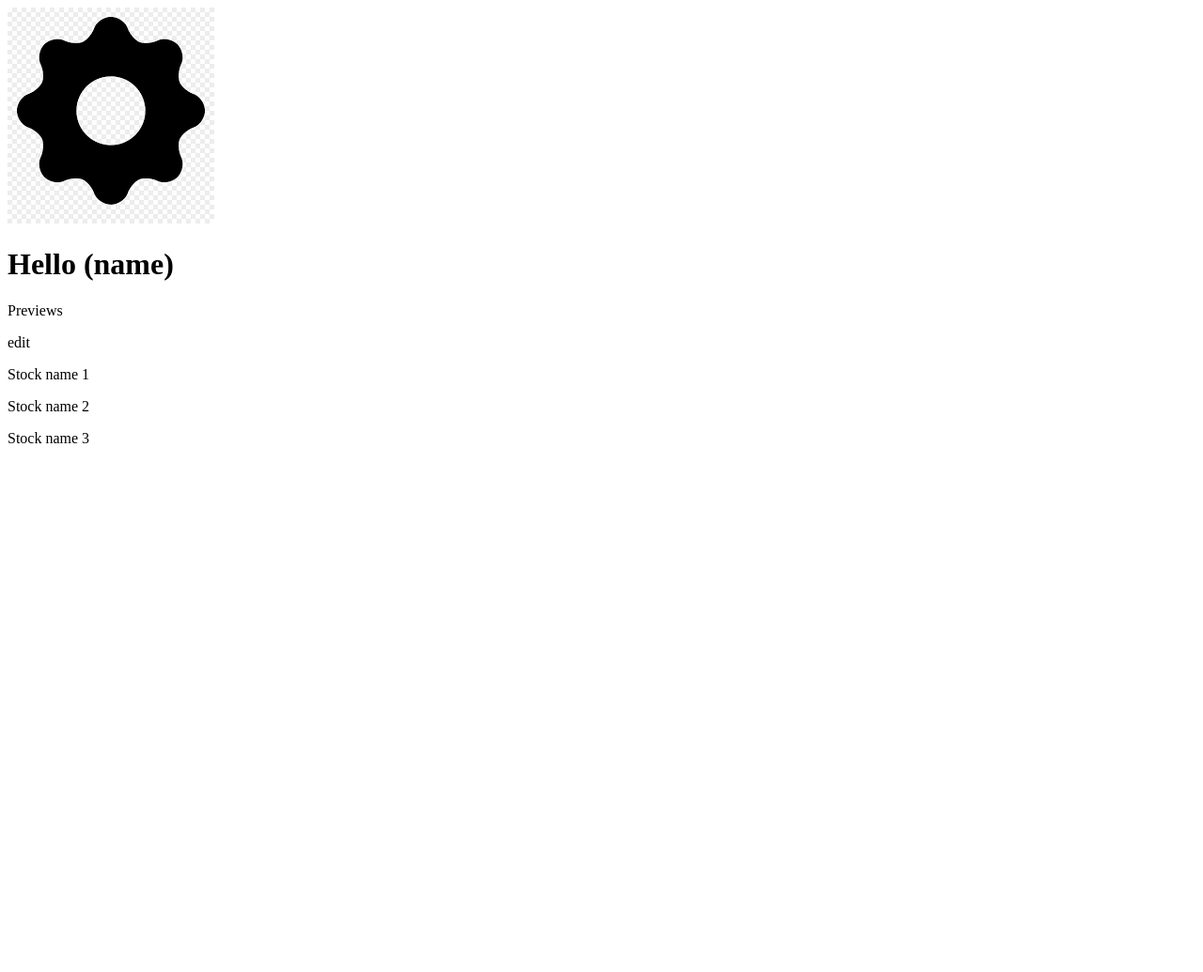
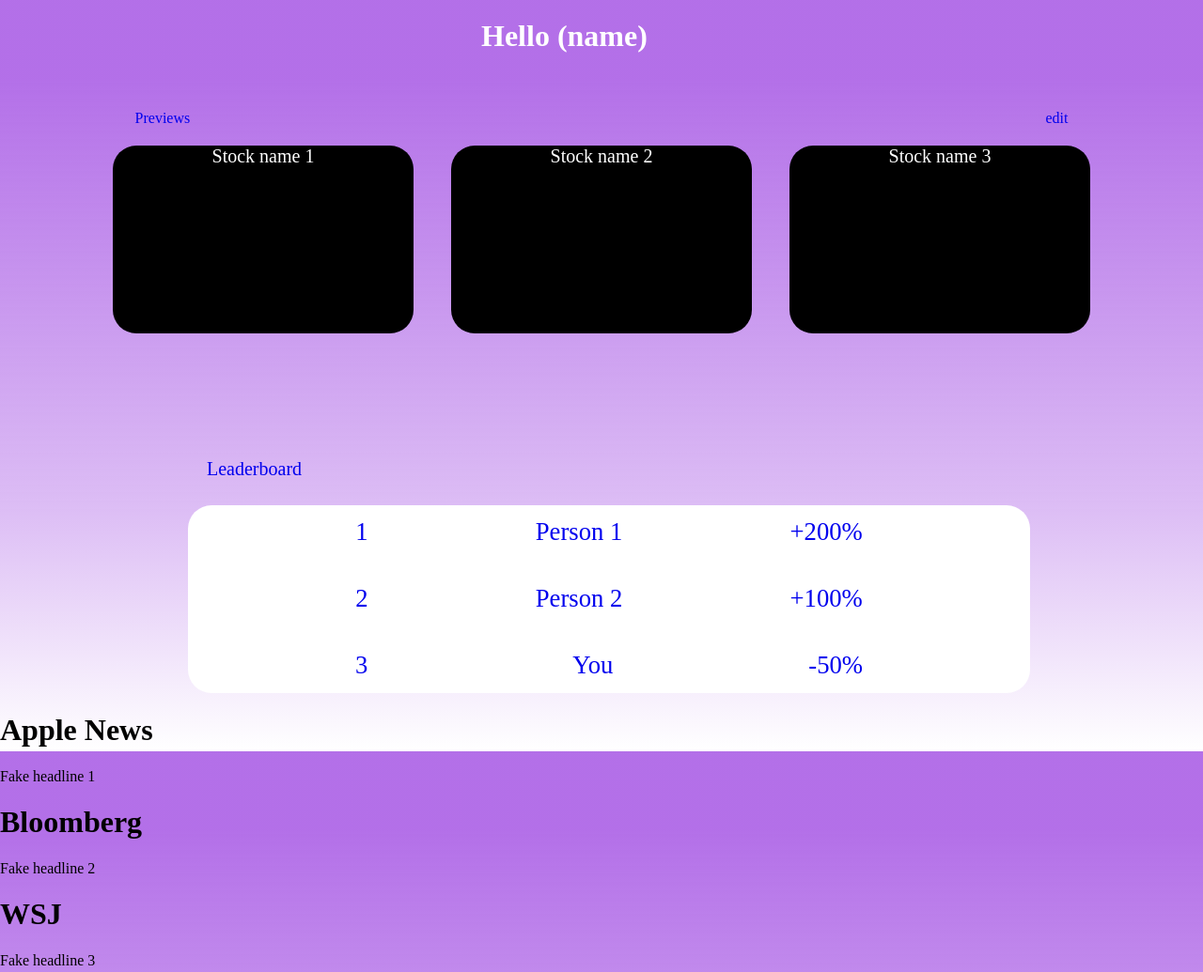
Before and after one commit to RyanSchmit/Cosmos-trading, a plain HTML site: page index.html in a window 1280 px wide. Shown: the whole page at 94% size. Before the commit the page ends 800 px from the top, so only its background shows below. Drawn offline with Linux system fonts and the light colour scheme.

Commit message:
finished preview and leaderboard for homepage

```diff
--- a/index.html
+++ b/index.html
@@ -4,25 +4,49 @@
     <meta charset="UTF-8">
     <meta http-equiv="X-UA-Compatible" content="IE=edge">
     <meta name="viewport" content="width=device-width, initial-scale=1.0">
+    <link rel="stylesheet" href="styles.css">
+    <link rel="shortcut" href="">
     <title>Cosmos Trading</title>
 </head>
 <body>
-    <a href="settings.html"><img src="settings.png"></img></a>
-    <h1 id="name">Hello (name)</h1>
+    <h1 class="name">Hello (name)</h1>
     <div class="previews">
-        <p>Previews</p>
-        <a>edit</a>
-        <div>
-            <p class="stock-preview">Stock name 1</p>
-            <p class="stock-preview">Stock name 2</p>
-            <p class="stock-preview">Stock name 3</p>
+        <div class="previews-head">
+            <a href="preview.html" class="Previews-link">Previews</a>
+            <a class="edit" href="index.html">edit</a>
+        </div>
+        <div class="stock-preview">
+            <a href="preview.html" class="stock-preview1">Stock name 1</a>
+            <a href="preview.html" class="stock-preview2">Stock name 2</a>
+            <a href="preview.html" class="stock-preview3">Stock name 3</a>
         </div>
     </div>
-    <div class="leaderboard">
-        <p></p>
+    <a href="leaderboard.html" class="leaderTxt">Leaderboard</a>
+    <div class="leaderBoard">
+        <div class="leader1">
+            <a href="leaderboard.html" class="rank">1</a>
+            <a href="leaderboard.html" class="person">Person 1</a>
+            <a href="leaderboard.html" class="percent">+200%</a>
+        </div>
+        <div class="leader2">
+            <a href="leaderboard.html" class="rank">2</a>
+            <a href="leaderboard.html" class="person">Person 2</a>
+            <a href="leaderboard.html" class="percent">+100%</a>
+        </div>
+        <div class="leader3">
+            <a href="leaderboard.html" class="rank" id="rank3">3</a>
+            <a href="leaderboard.html" class="person" id="person3">You</a>
+            <a href="leaderboard.html" class="percent">-50%</a>
+        </div>
     </div>
     <div class="Top-Stories">
-
+        <h1>Apple News</h1>
+        <p>Fake headline 1</p>
+        <h1>Bloomberg</h1>
+        <p>Fake headline 2</p>
+        <h1>WSJ</h1>
+        <p>Fake headline 3</p>
     </div>
 </body>
+<script src="script.js"></script>
 </html>
--- /dev/null
+++ b/styles.css
@@ -0,0 +1,85 @@
+body {
+    background: linear-gradient(180deg, rgba(159, 73, 226, 0.79) 10.42%, #DDBEF5 68.23%, #FFFFFF 100%);
+    height: 100%;
+    margin: 0;
+    background-repeat: no-repeat;
+    background-attachment: fixed;
+}
+
+
+.name {
+    color: white;
+    width: 20%;
+    margin: auto;
+    margin-top: 20px;
+    margin-bottom: 60px;
+}
+
+.stock-preview1,  .stock-preview2, .stock-preview3 {
+    background-color: black;
+    width: 25%;
+    height: 200px;
+    margin: 20px;
+    border-radius: 25px;
+    color: white;
+    text-align: center;
+    font-size: 15pt;
+    text-decoration: none;
+    margin-bottom: 100pt;
+}
+
+.stock-preview {
+    display: flex;
+    justify-content: center;
+}
+
+.previews-head {
+    display: flex;
+    flex-direction: row;
+    align-items: center;
+    justify-content: space-evenly;
+}
+
+.edit {
+    text-decoration: none;
+}
+
+.Previews-link {
+    margin-right: 575pt;
+    text-decoration: none;
+}
+
+.leaderBoard {
+    background-color: white;
+    border-radius: 25px;
+    width: 70%;
+    height: 200px;
+    margin-left: 150pt;
+    margin-top: 20pt;
+}
+
+.leader1, .leader2, .leader3 {
+    display: flex;
+    justify-content: space-evenly;
+}
+
+.rank, .person, .percent {
+    text-decoration: none;
+    font-size: 20pt;
+    margin-bottom: 20pt;
+    margin-top: 10pt;
+}
+
+#person3 {
+    margin-right: 30px;
+}
+
+#rank3 {
+    margin-right: 40px;
+}
+
+.leaderTxt {
+    margin-left: 165pt;
+    font-size: 15pt;
+    text-decoration: none;
+}
```
Also changed, not shown: settings.png (deleted).
